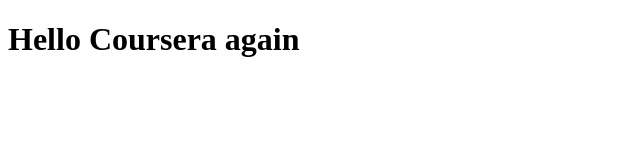
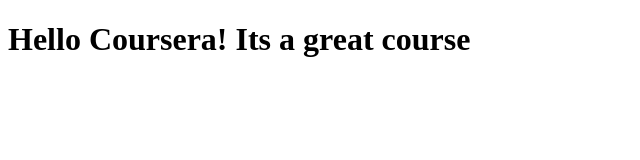
Before and after one commit to ErgonStreamGH/coursera-test, a plain HTML site: page site/index.html in a window 1280 px wide. Shown: the whole page, without its empty margins (0-640 px from the left). Drawn offline with Linux system fonts and the light colour scheme.

Commit message:
Small addition to our page

```diff
--- a/site/index.html
+++ b/site/index.html
@@ -4,6 +4,6 @@
 	<title>Hello Coursera!</title>
 </head>
 <body>
-<h1>Hello Coursera again<h1>
+<h1>Hello Coursera! Its a great course<h1>
 </body>
 </html>
```
